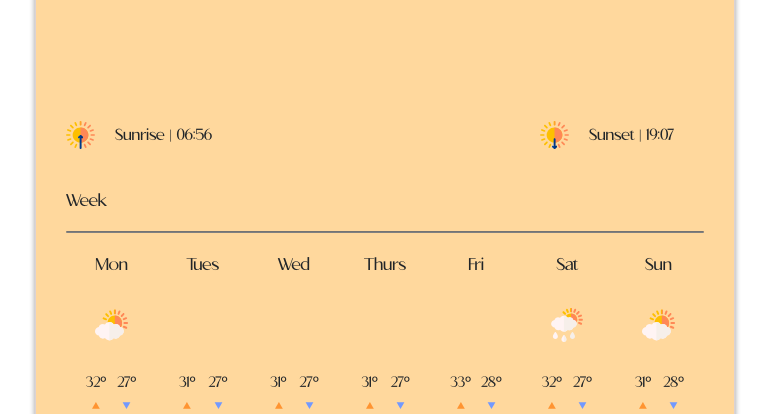
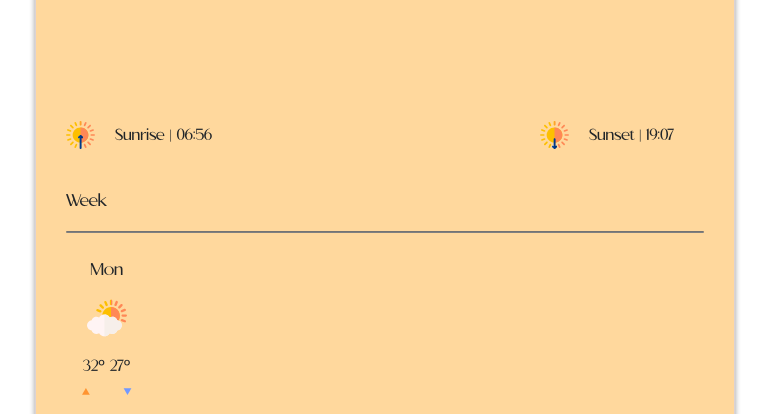
Before and after one commit to gracexuerwu/vanilla-weather-app, a plain HTML site: page index.html in a window 1280 px wide. Shown: the part 538-952 px from the top of the page, without its empty margins (255-1024 px from the left). Drawn offline with nearby package versions, Linux system fonts and the light colour scheme; no server answers; a web font is replaced by a local one.

Commit message:
Changed forecast html & css

```diff
--- a/index.html
+++ b/index.html
@@ -105,24 +105,33 @@
           <span class="week">Week</span>
           <hr />
 
-          <!-- <div class="weather-forecast">
-            <div class="row">
+          <div class="weather-forecast">
+            <div class="row" id="day-name">
               <div class="col-2">
-                Mon
+                <div class="weather-forecast-date">
+                  Mon
+                </div>
                 <div class="icons">
-                <img src="images/02d.svg" alt="" width="36"
+                <img src="images/02d.svg" alt="" width="40"
                 />
                 </div>
+                <div class="weather-forecast-temperature">
+                  <span class="weather-forecast-temperature-max">32°</span>
+                  <span class="weather-forecast-temperature-max">27°</span>
 
-                <div class="col text-right-temp">
-                   32°</div>
-                18 12
+                </div>
+                <div class="row text-center arrows">
+                  <div class="col text-right-temp">
+                    <img src="images/orange_polygon.svg"></div>
+                <div class="col text-left-temp">
+                    <img src="images/blue_polygon.svg"></div>
+                </div>
+                    </div>
               </div>
+            </div>
+          </div>
 
-            </div>
-          </div>           -->
-
-          <div class="container">
+          <!-- <div class="container">
             <div class="row text-center week-forecast">
               <div class="col">Mon</div>
               <div class="col">Tues</div>
@@ -210,7 +219,7 @@
 
               </div>
             </div>
-          </div>
+          </div> -->
           <div><img src="images/code.svg" class="code-icon"></div>
           <p><a href="https://github.com/gracexuerwu/vanilla-weather-app" target="_blank" class="open-source">Open-source</a>  code by  <a href="https://www.linkedin.com/in/grace-ade-wu/" target="_blank" class="grey-underline">Grace Wu</a></p>
         </div>
--- a/src/styles.css
+++ b/src/styles.css
@@ -182,10 +182,23 @@ p {
   text-align: center;
 }
 
-/* .weather-forecast {
+.weather-forecast-date {
+  text-align: center;
+  margin-top: 10px;
+  font-size: 17px;
+}
+.icons {
+  margin-top: 15px;
   text-align: center;
 }
-.icons {
-  margin-top: 10px;
-  margin-bottom: 15px;
-} */
+#day-name {
+  padding-top: 15px;
+}
+.weather-forecast-temperature {
+  padding-top: 17px;
+  text-align: center;
+}
+.arrows {
+  padding-top: 1px;
+  text-align: center;
+}
```
